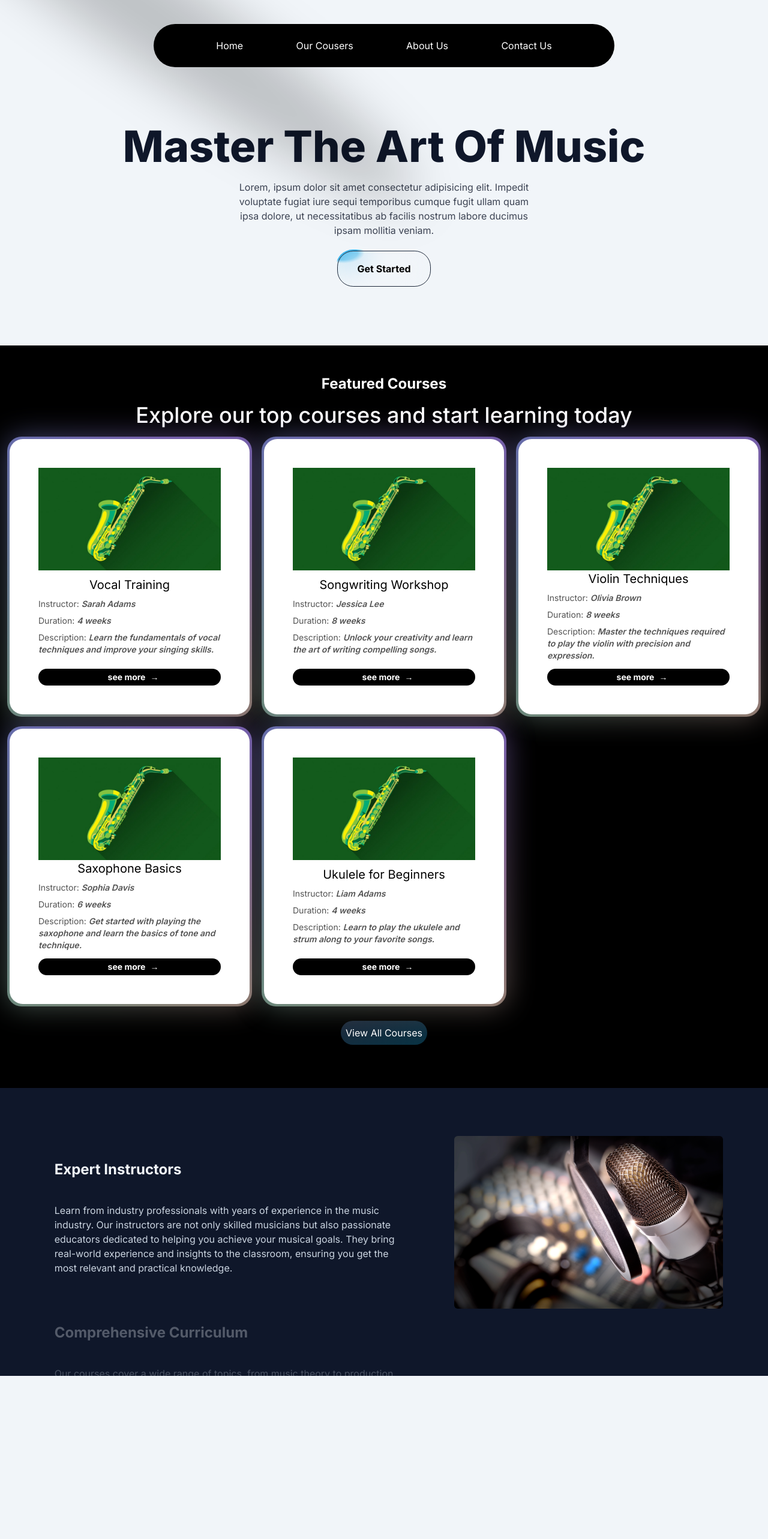
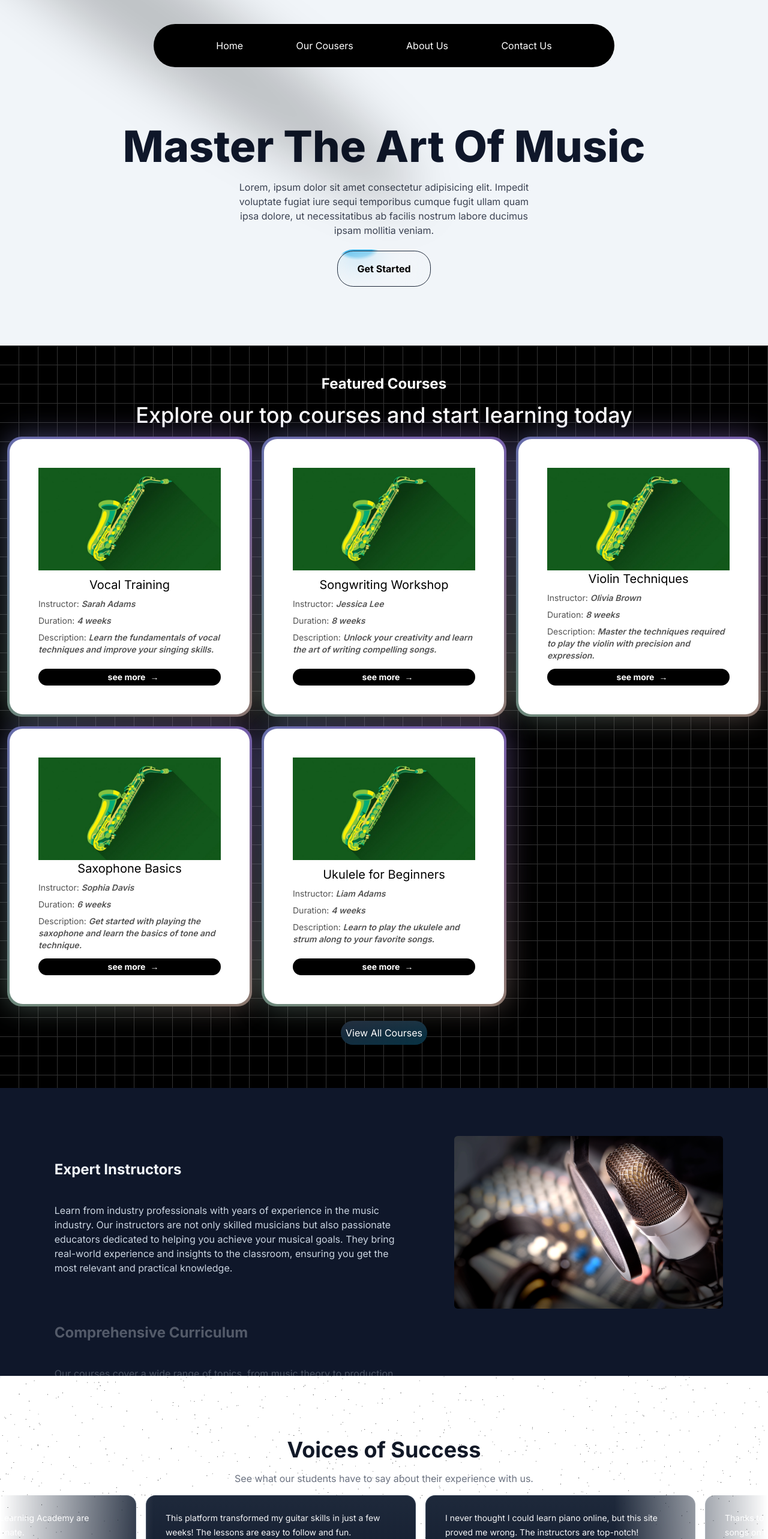
Before and after one commit to bro-maanii/Music-Academy, a Next.js app: page / in a window 1280 px wide. Shown: the top 2566 px of the page at 60% size. Before the commit the page ends 2294 px from the top, so only its background shows below. Built offline with nearby package versions, Linux system fonts and the light colour scheme.

Commit message:
feat: Add VoicesOfSuccess component to Home page

```diff
--- a/app/page.tsx
+++ b/app/page.tsx
@@ -1,5 +1,6 @@
 import FeatureCoures from "@/components/FeatureCoures";
 import HeroSection from "@/components/HeroSection";
+import VoicesOfSuccess from "@/components/VoicesOfSuccess";
 import WhyChooseUs from "@/components/WhyChooseUs";
 
 
@@ -9,6 +10,7 @@ export default function Home() {
       <HeroSection />
       <FeatureCoures />
       <WhyChooseUs />
+      <VoicesOfSuccess />
     </main>
   );
 }
--- a/components/FeatureCoures.tsx
+++ b/components/FeatureCoures.tsx
@@ -22,7 +22,7 @@ function FeatureCoures() {
     (course: ICourse) => course.IsFeature === true
   );
   return (
-    <div className="py-12 bg-black">
+    <div className="py-12  bg-black dark:bg-white  bg-grid-white/[0.2] dark:bg-grid-black/[0.2] relative">
       {/* text */}
       <div className="flex flex-col text-center gap-4 pb-4 text-white">
         <h2 className="text-2xl font-bold">Featured Courses</h2>
```
